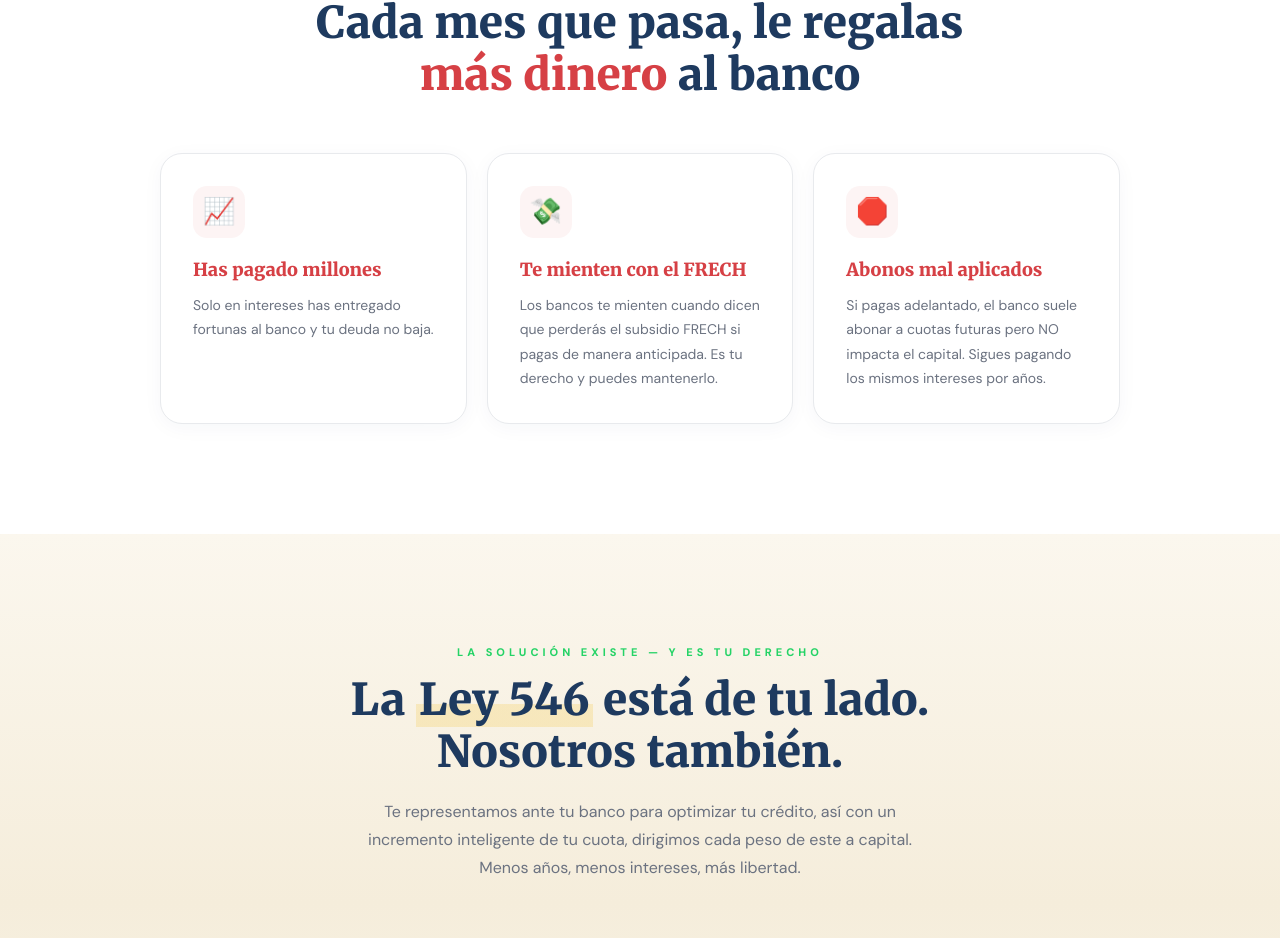
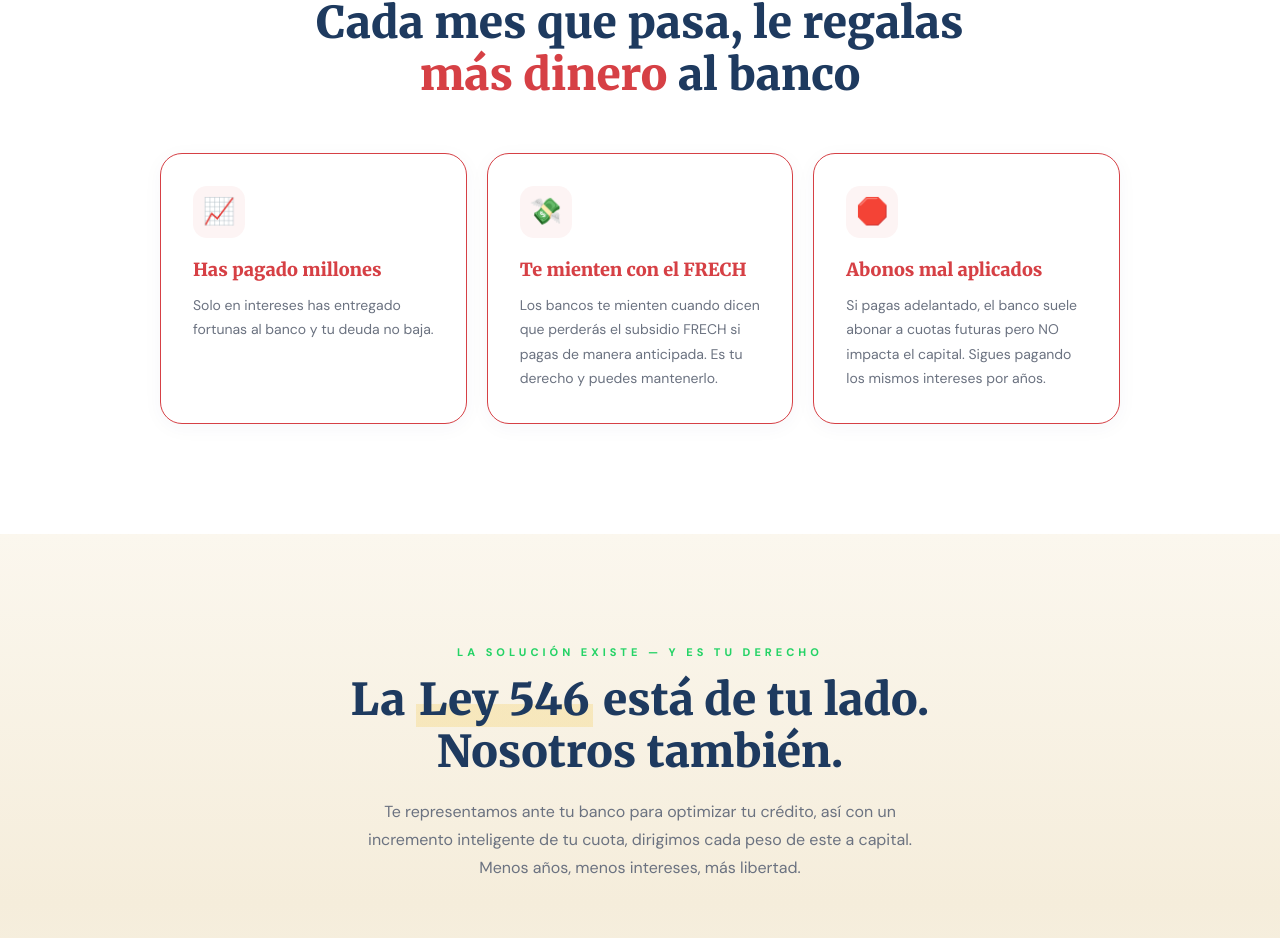
Before and after one commit to icodecauseiloveit/miguiafinanciero, a Next.js app: page / in a window 1280 px wide. Shown: the part 1022-1960 px from the top of the page. Built offline with nearby package versions, Linux system fonts and the light colour scheme.

Commit message:
style: add red border to problem cards

```diff
--- a/src/components/sections/ProblemSection.tsx
+++ b/src/components/sections/ProblemSection.tsx
@@ -23,7 +23,7 @@ export function ProblemSection({ id }: { id?: string }) {
           <FadeIn key={i} delay={i * 0.1}>
             <div style={{
               background: "var(--white)", borderRadius: 22, padding: 32,
-              border: `1.5px solid var(--gray-border)`, height: "100%",
+              border: `1.5px solid var(--red)`, height: "100%",
               boxShadow: "0 4px 20px rgba(30,58,95,0.04)",
               transition: "all 0.35s cubic-bezier(.22,1,.36,1)",
               cursor: "default",
```
